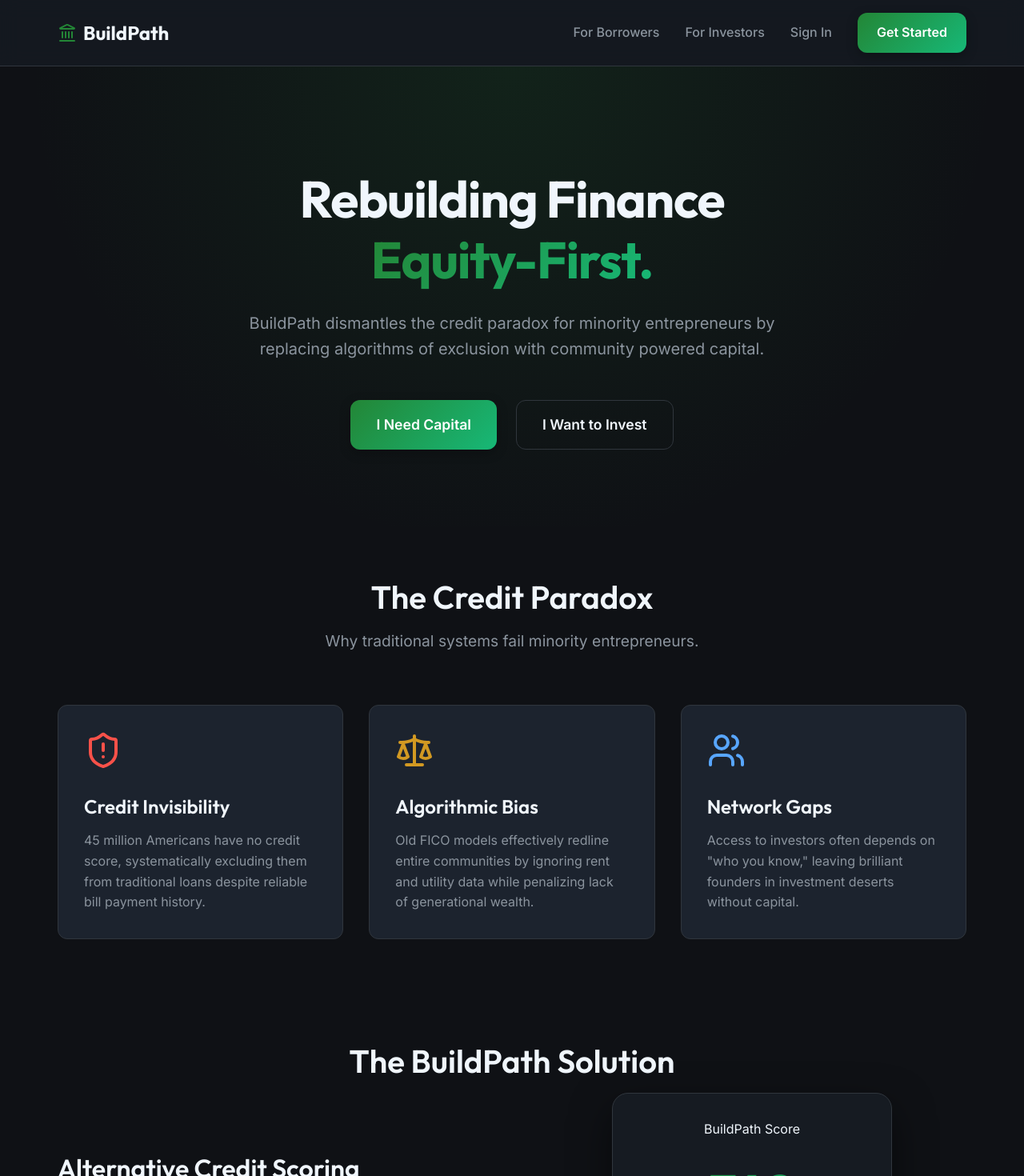
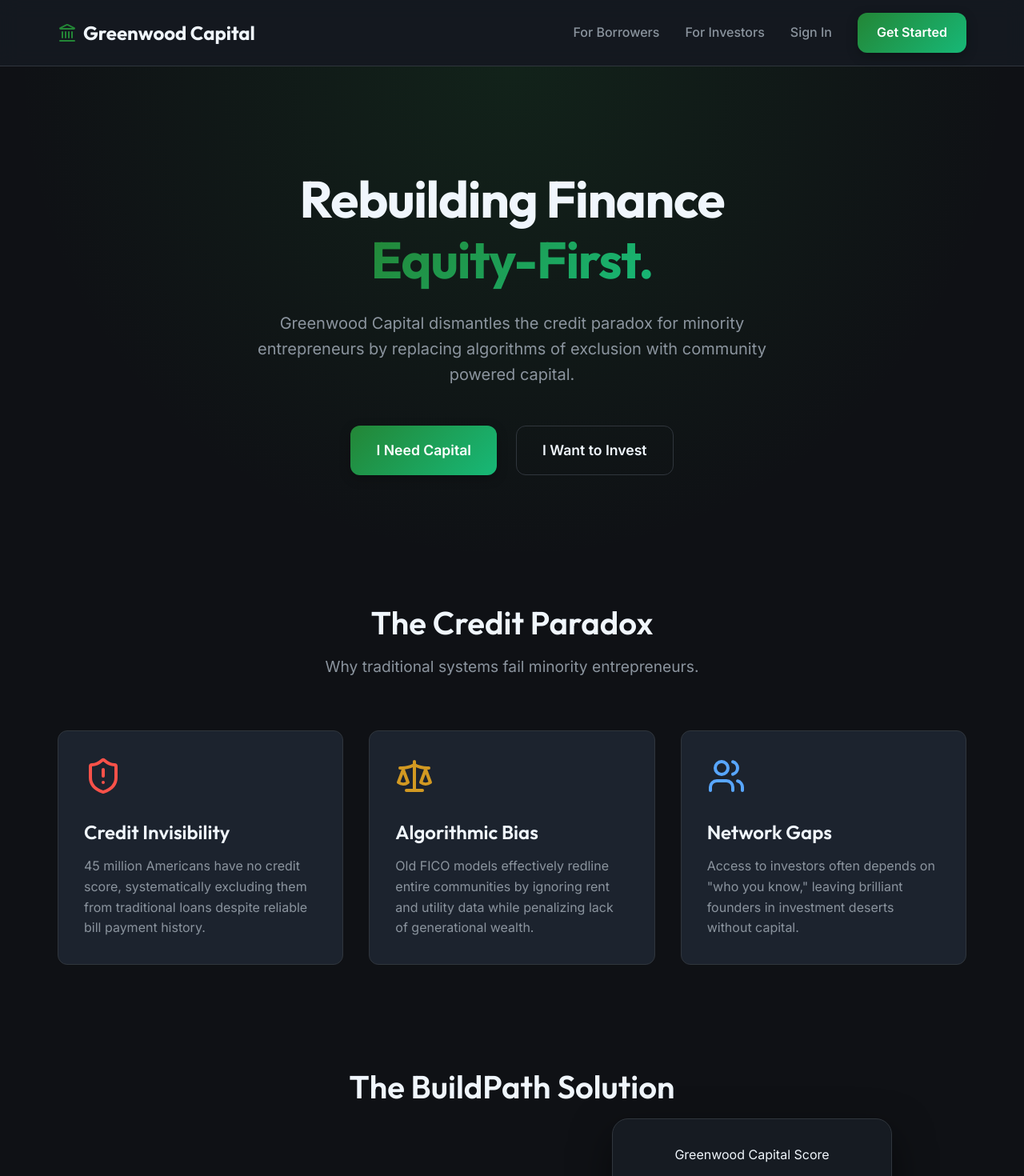
Before and after one commit to N-Pacis/greenwood-capital, a React (Vite) app: page / in a window 1280 px wide. Shown: the top 1470 px of the page at 80% size. Built offline with nearby package versions, Linux system fonts and the light colour scheme.

Commit message:
Changed App name

```diff
--- a/index.html
+++ b/index.html
@@ -4,7 +4,7 @@
     <meta charset="UTF-8" />
     <link rel="icon" type="image/svg+xml" href="/vite.svg" />
     <meta name="viewport" content="width=device-width, initial-scale=1.0" />
-    <title>code-2040-hackathon</title>
+    <title>Greenwood Capital</title>
   </head>
   <body>
     <div id="root"></div>
--- a/package.json
+++ b/package.json
@@ -1,5 +1,5 @@
 {
-  "name": "code-2040-hackathon",
+  "name": "greenwood-capital",
   "private": true,
   "version": "0.0.0",
   "type": "module",
--- a/src/components/Navbar.jsx
+++ b/src/components/Navbar.jsx
@@ -11,7 +11,7 @@ const Navbar = () => {
       <div className="container navbar-container">
         <Link to="/" className="navbar-logo">
           <Landmark className="logo-icon" />
-          <span>BuildPath</span>
+          <span>Greenwood Capital</span>
         </Link>
 
         <div className="navbar-links desktop">
--- a/src/pages/Landing.jsx
+++ b/src/pages/Landing.jsx
@@ -15,7 +15,7 @@ const Landing = () => {
                             <span className="text-gradient">Equity-First.</span>
                         </h1>
                         <p className="hero-subtitle">
-                            BuildPath dismantles the credit paradox for minority entrepreneurs by replacing algorithms of exclusion with community powered capital.
+                            Greenwood Capital dismantles the credit paradox for minority entrepreneurs by replacing algorithms of exclusion with community powered capital.
                         </p>
                         <div className="hero-actions">
                             <Link to="/borrow" className="btn btn-primary btn-lg">I Need Capital</Link>
@@ -63,7 +63,7 @@ const Landing = () => {
                         </div>
                         <div className="feature-visual">
                             <div className="mock-score-card">
-                                <span className="score-label">BuildPath Score</span>
+                                <span className="score-label">Greenwood Capital Score</span>
                                 <span className="score-value text-gradient">742</span>
                                 <div className="score-bar">
                                     <div className="score-progress" style={{ width: '75%' }}></div>
```
Also changed, not shown: 2 other files (tests, documents, lock files or other folders).
